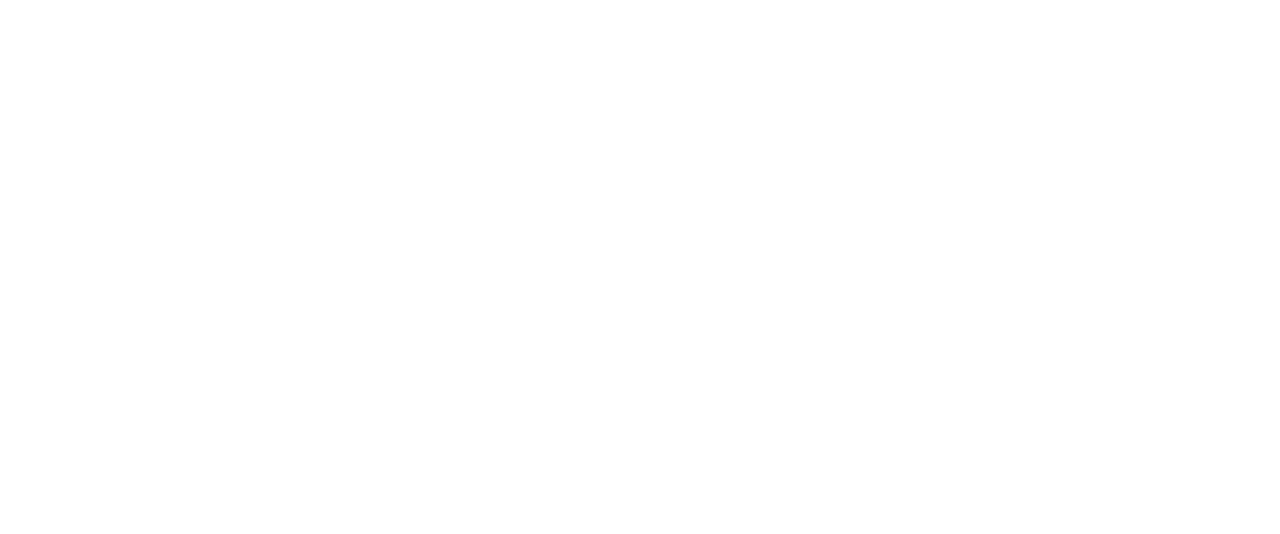
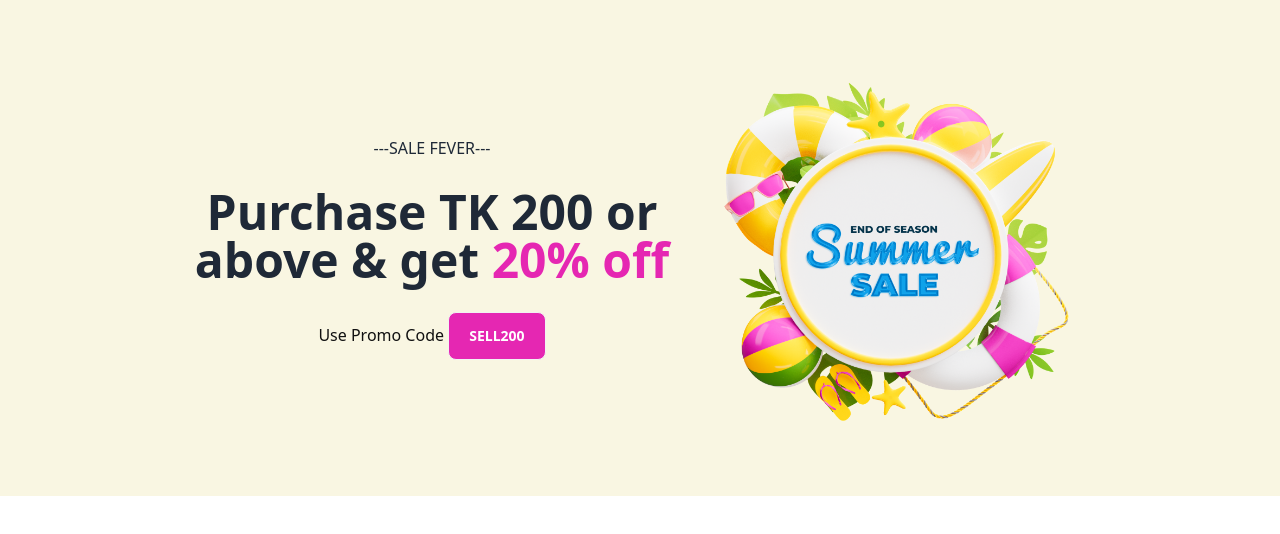
Before and after one commit to azizul96/summer-sale-05, a plain HTML site: page index.html in a window 1280 px wide. Drawn offline with nearby package versions, Linux system fonts and the light colour scheme.

Commit message:
banner added

```diff
--- a/index.html
+++ b/index.html
@@ -4,8 +4,29 @@
     <meta charset="UTF-8">
     <meta name="viewport" content="width=device-width, initial-scale=1.0">
     <title>Document</title>
+    <link href="https://cdn.jsdelivr.net/npm/daisyui@3.5.1/dist/full.css" rel="stylesheet" type="text/css" />
+    <script src="https://cdn.tailwindcss.com"></script>
 </head>
 <body>
+    <header>
+        <div class="hero py-10 bg-[#F9F6E2]">
+            <div class="hero-content flex-col lg:flex-row-reverse gap-8">
+              <img src="./images/Summer 1.png" class="max-w-sm  " />
+              <div class="text-center space-y-7">
+                <p>---SALE FEVER---</p>
+                <h1 class="text-5xl font-bold">Purchase TK 200 or <br> above & get <span class="text-[#E527B2]">20% off</span></h1>
+                <span class="text-[#111]">Use Promo Code</span>
+                <button class="btn bg-[#E527B2] px-5 py-2 text-white">SELL200</button>
+              </div>
+            </div>
+        </div>
+    </header>
+    <main>
+        <div>
+            <div>
 
+            </div>
+        </div>
+    </main>
 </body>
 </html>
--- /dev/null
+++ b/tailwind.config.js
@@ -0,0 +1,8 @@
+/** @type {import('tailwindcss').Config} */
+module.exports = {
+    content: ["./src/**/*.{html,js}"],
+    theme: {
+      extend: {},
+    },
+    plugins: [],
+  }
```
Also changed, not shown: images/Summer 1.png (added), images/congo.png (added), images/prod1.png (added), images/prod2.png (added), images/prod3.png (added), images/prod4.png (added), images/prod5.png (added), images/prod6.png (added), images/prod7.png (added), images/prod8.png (added), images/prod9.png (added).
